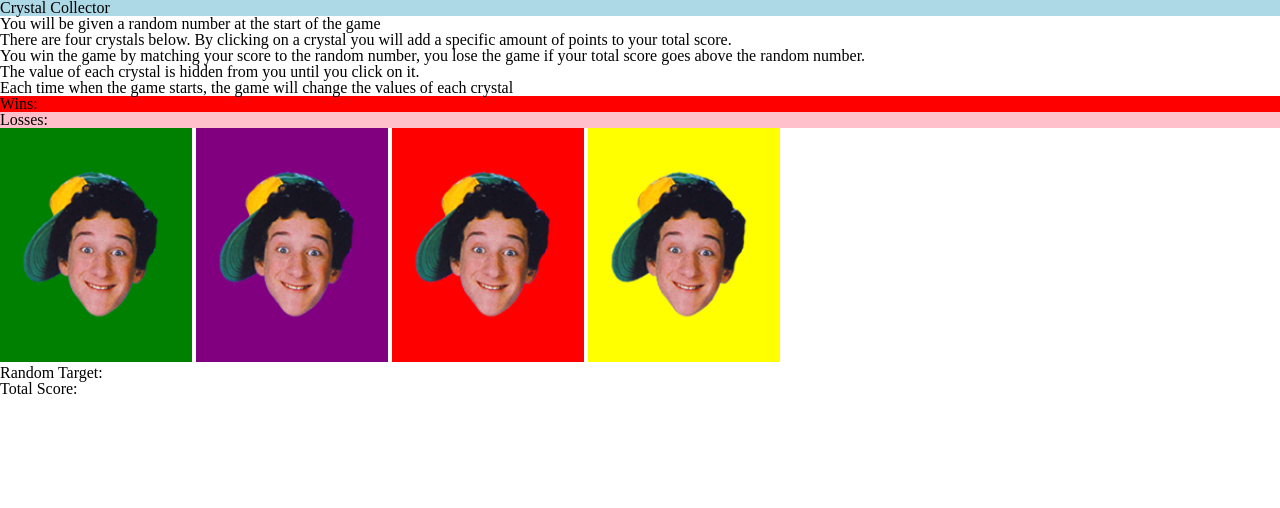
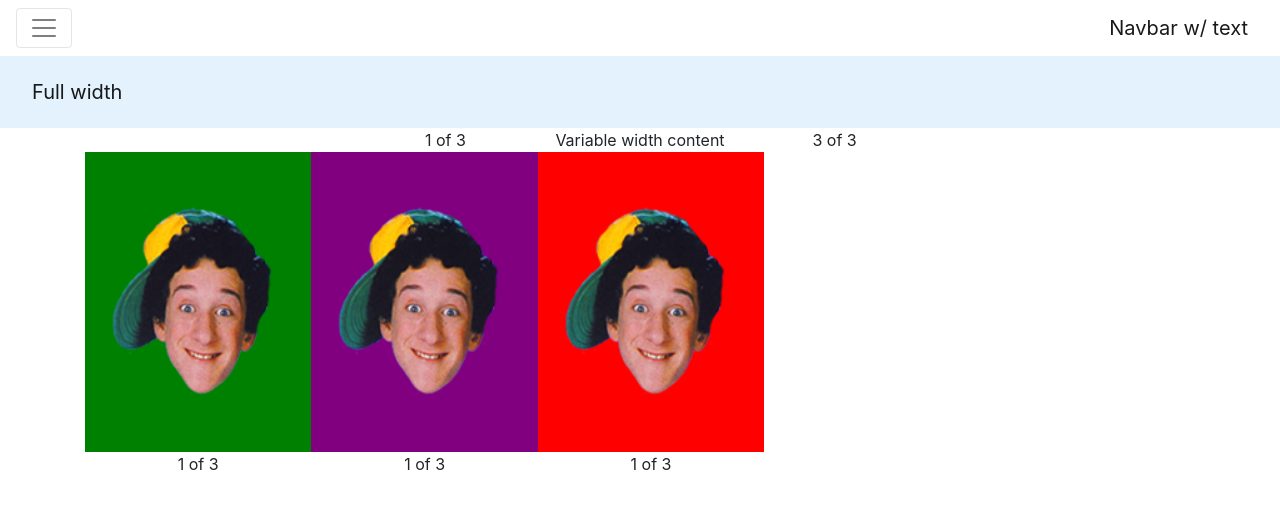
Before and after one commit to roy769/week-4-game, a plain HTML site: page index.html in a window 1280 px wide. Drawn offline with nearby package versions, Linux system fonts and the light colour scheme.

Commit message:
catching up

```diff
--- a/assets/css/style.css
+++ b/assets/css/style.css
@@ -1,5 +1,5 @@
 *{
-  text-align: left;
+  text-align: center;
   box-sizing: border-box;
 }
 
@@ -8,8 +8,8 @@
 }
 
 img {
-  width: 15%;
-  height: 15%;
+  width: 100%;
+  height: 100%;
   mix-blend-mode: multiply;
 }
 
--- a/index.html
+++ b/index.html
@@ -1,26 +1,106 @@
 <!DOCTYPE html>
 <html>
   <head>
+
     <meta charset="utf-8">
 
     <link rel="stylesheet" href="assets/css/style.css">
 
-    <link rel="stylesheet" href="assets/css/reset.css">
+      <link rel="stylesheet" href="assets/css/reset.css">
 
-    <title>Crystal Collector</title>
-  </head>
+        <link rel="stylesheet" href="https://maxcdn.bootstrapcdn.com/bootstrap/4.0.0-beta.2/css/bootstrap.min.css" integrity="sha384-PsH8R72JQ3SOdhVi3uxftmaW6Vc51MKb0q5P2rRUpPvrszuE4W1povHYgTpBfshb" crossorigin="anonymous">
+
+      <script src="https://maxcdn.bootstrapcdn.com/bootstrap/4.0.0-beta.2/js/bootstrap.min.js" integrity="sha384-alpBpkh1PFOepccYVYDB4do5UnbKysX5WZXm3XxPqe5iKTfUKjNkCk9SaVuEZflJ" crossorigin="anonymous"></script>
+        <script src="https://code.jquery.com/jquery-3.2.1.slim.min.js" integrity="sha384-KJ3o2DKtIkvYIK3UENzmM7KCkRr/rE9/Qpg6aAZGJwFDMVNA/GpGFF93hXpG5KkN" crossorigin="anonymous"></script>
+          <script src="https://cdnjs.cloudflare.com/ajax/libs/popper.js/1.12.3/umd/popper.min.js" integrity="sha384-vFJXuSJphROIrBnz7yo7oB41mKfc8JzQZiCq4NCceLEaO4IHwicKwpJf9c9IpFgh" crossorigin="anonymous"></script>
+
+        <script
+      src="assets/javascript/game.js">
+    </script>
+
+  <title>Crystal Collector</title>
+</head>
   <body>
-<div class="box1">
+    <nav class="navbar navbar-toggleable-md navbar-light bg-faded">
+  <button class="navbar-toggler navbar-toggler-right" type="button" data-toggle="collapse" data-target="#navbarText" aria-controls="navbarText" aria-expanded="false" aria-label="Toggle navigation">
+    <span class="navbar-toggler-icon"></span>
+  </button>
+  <a class="navbar-brand" href="#">Navbar w/ text</a>
+  <div class="collapse navbar-collapse" id="navbarText">
+    <ul class="navbar-nav mr-auto">
+      <li class="nav-item active">
+        <a class="nav-link" href="#">Home <span class="sr-only">(current)</span></a>
+      </li>
+      <li class="nav-item">
+        <a class="nav-link" href="#">Features</a>
+      </li>
+      <li class="nav-item">
+        <a class="nav-link" href="#">Pricing</a>
+      </li>
+    </ul>
+    <span class="navbar-text">
+      Navbar text with an inline element
+    </span>
+  </div>
+</nav>
+    <nav class="navbar navbar-light" style="background-color: #e3f2fd;">
+                                                <!-- Navbar content -->
+
+<nav class="navbar navbar-light bg-faded">
+
+<a class="navbar-brand" href="#">Full width</a>
+
+</nav>
+</nav>
+    <!-- IDEA:  -->
+    <div class="container">
+<div class="row justify-content-md-center">
+<div class="col col-lg-2">
+  1 of 3
+</div>
+<div class="col-12 col-md-auto">
+  Variable width content
+</div>
+<div class="col col-lg-2">
+  3 of 3
+</div>
+</div>
+<!-- IDEA:  -->
+    <!-- IDEA:  -->
+    <div class="container">
+      <div class="row">
+       <div class=" col-4-auto">
+
+     <img src="assets\images\screech.png" alt="green"
+     id="crystal1">
+
+     1 of 3
+
+       </div>
+       <div class=" col-4-auto"> <img src="assets\images\screech.png" alt="purple"
+        id="crystal2">
+
+     1 of 3
+   </div>
+   <div class=" col-4-auto">   <img src="assets\images\screech.png" alt="red"
+      id="crystal3">
+
+     1 of 3
+     </div>
+ </div>
+</div>
+
+<!-- <div class="box1">
+  <h1>Crystal Collector</h1>
+</div>
 
 
-<h1>Crystal Collector</h1>
-</div>
 
 <div class="info">
   <p>You will be given a random number at the start of the game</p>
-
+<p></p>
   <p>There are four crystals below. By clicking on a crystal you will add a specific amount of points to your total score.</p>
-
+<p></p>
   <p>You win the game by matching your score to the random number, you lose the game if your total score goes above the random number.</p>
   <p>The value of each crystal is hidden from you until you click on it.</p>
 
@@ -46,7 +126,7 @@
   <img src="assets\images\screech.png" alt="red"
   id="crystal3">
 
-  <img src="assets\images\screech.png"alt="yellow"
+  <img src="assets\images\yellow.jpg"alt="yellow"
   id="crystal4">
 
 </div>
@@ -61,12 +141,7 @@
     <h2>Total Score: <span id="total-Score"></span>
     </h2>
 
-</div>
-<script src="assets/javascript/game.js">
-</script>
+</div> -->
 
-<script
-  src="https://code.jquery.com/jquery-3.2.1.js"
-</script>
   </body>
 </html>
```
Also changed, not shown: 1 other file.
